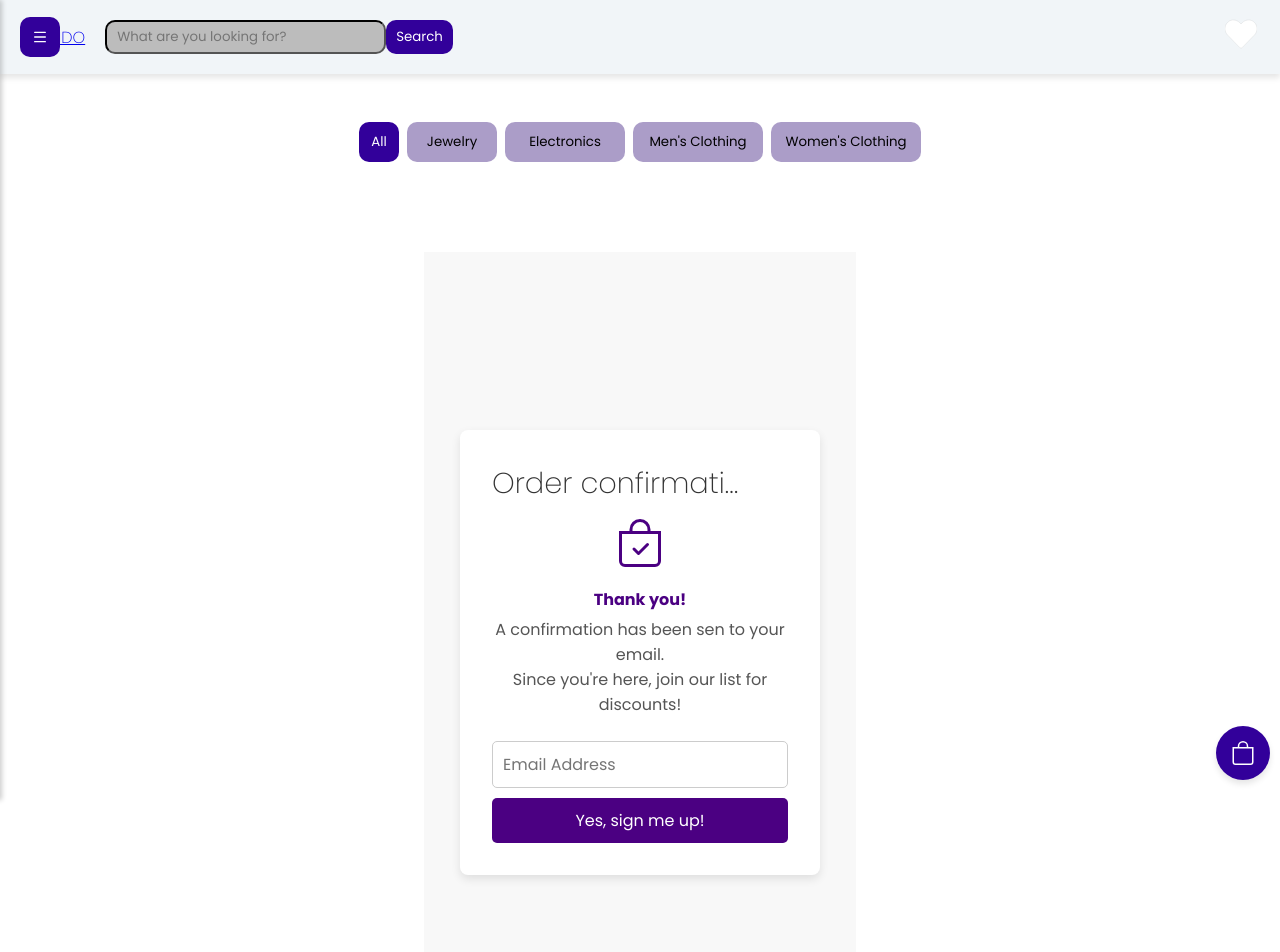
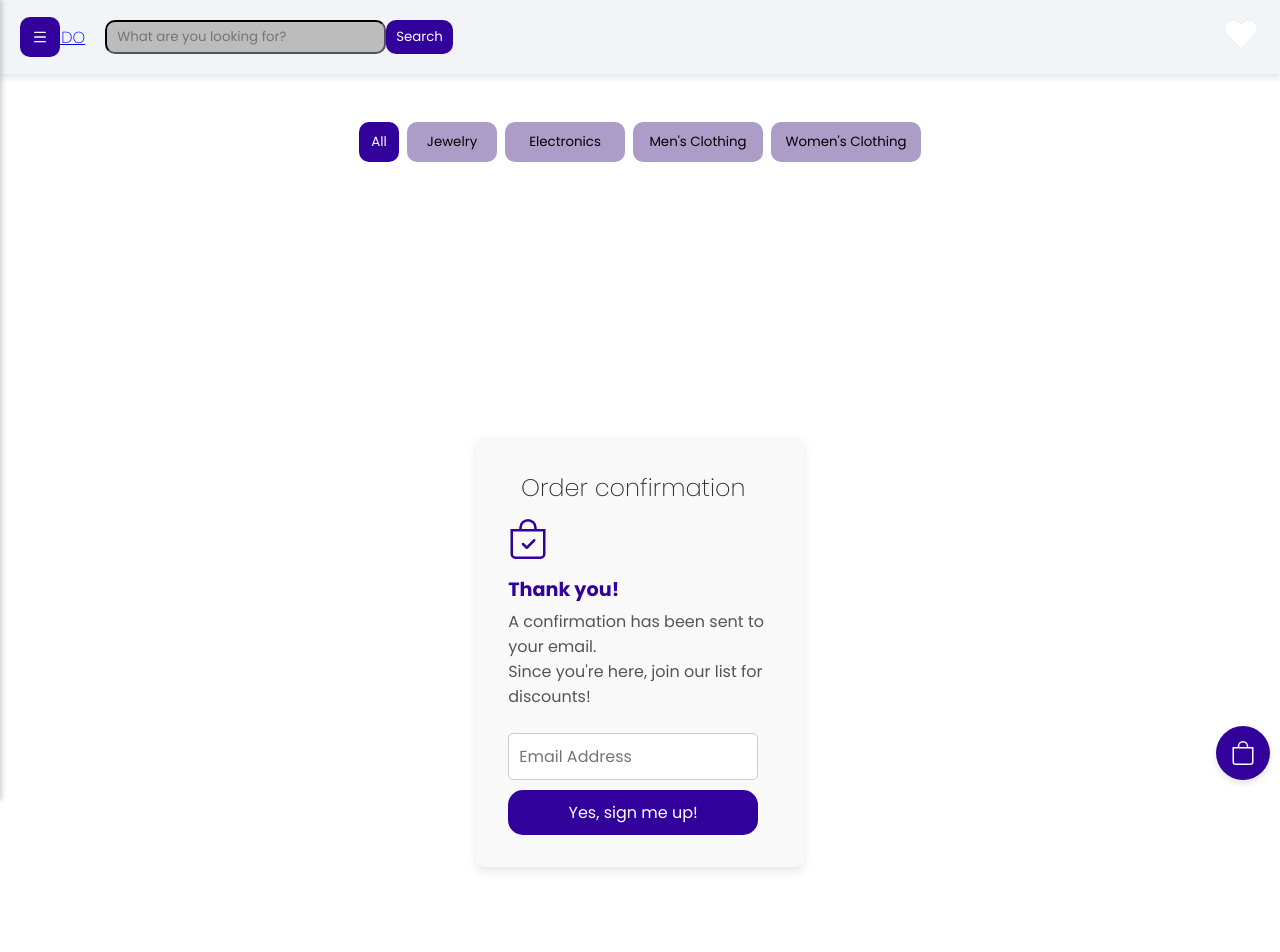
Before and after one commit to DianaOlivaresBarahona/CommitOrQuit, a React (Vite) app: page /confirmation in a window 1280 px wide. Shown: the top 952 px of the page. Built offline with nearby package versions, Linux system fonts and the light colour scheme; no server answers; a web font is replaced by a local one.

Commit message:
fixed css for order confirmation

```diff
--- a/src/pages/ConfirmationPage.jsx
+++ b/src/pages/ConfirmationPage.jsx
@@ -1,20 +1,50 @@
+// import React from "react";
+// import "../stylesheet/ConfirmationPage.css";
+// import { BsBagCheck } from "react-icons/bs";
+
+
+
+// const ConfirmationPage = () => {
+//     return (
+//         <div className="confirmation-page">
+//             <main className="content">
+//                 <h2>Order confirmation</h2>
+//                 <span className="icon">
+//                     <BsBagCheck />
+//                 </span>
+//                 <div className="thank-you">
+//                 <h3>Thank you!</h3>
+//                 <p>A confirmation has been sen to your email.<br/>Since you're here, join our list for discounts!</p>
+//                 </div>
+//                 <div className="subscribe">
+//                     <input type="email" placeholder="Email Address" />
+//                     <button className="subscribe-btn">Yes, sign me up!</button>
+//                 </div>
+//             </main>
+//         </div>
+//     );
+// };
+
+
+// export default ConfirmationPage;
+
 import React from "react";
 import "../stylesheet/ConfirmationPage.css";
 import { BsBagCheck } from "react-icons/bs";
 
-
-
 const ConfirmationPage = () => {
     return (
         <div className="confirmation-page">
+
             <main className="content">
-                <h2>Order confirmation</h2>
-                <span className="icon">
-                    <BsBagCheck />
-                </span>
                 <div className="thank-you">
-                <h3>Thank you!</h3>
-                <p>A confirmation has been sen to your email.<br/>Since you're here, join our list for discounts!</p>
+                    <h2>Order confirmation</h2>
+                    <span className="icon">
+                        <BsBagCheck />
+                    </span>
+                    <h3>Thank you!</h3>
+                    <p>A confirmation has been sent to your email.<br />
+                        Since you're here, join our list for discounts!</p>
                 </div>
                 <div className="subscribe">
                     <input type="email" placeholder="Email Address" />
@@ -25,5 +55,4 @@ const ConfirmationPage = () => {
     );
 };
 
-
 export default ConfirmationPage;
--- a/src/stylesheet/ConfirmationPage.css
+++ b/src/stylesheet/ConfirmationPage.css
@@ -4,20 +4,23 @@
     align-items: center;
     justify-content: center;
     min-height: 100vh;
-    background-color: #f8f8f8;
-    font-family: 'poppins', sans-serif;
+    /* background-color: #f8f8f8; */
+    font-family: 'Poppins', sans-serif;
     text-align: center;
     padding: 1rem;
 }
 
 
 .content {
-    background: white;
-    padding: 1.5rem;
+    background: #f9f9f9;
+    padding: 2rem;
     border-radius: 8px;
     box-shadow: 0px 4px 10px rgba(0, 0, 0, 0.1);
     max-width: 100%;
     width: 90%;
+    display: flex;
+    flex-direction: column;
+    align-items: center;
 }
 
 
@@ -27,79 +30,89 @@ h2 {
     margin-bottom: 10px;
 }
 
-
 .icon {
     font-size: 2.5rem;
-    color: #4b0082;
-    margin-bottom: 10px;
+    color: #32009A;
+    margin-bottom: 15px;
 }
 
 
+.thank-you {
+    text-align: left;
+    max-width: 300px;
+}
+
 .thank-you h3 {
-    font-size: 1rem;
-    color: #4b0082;
+    font-size: 1.2rem;
+    color: #32009A;
     margin-bottom: 5px;
 }
-
 
 .thank-you p {
     font-size: 1rem;
     color: #555;
 }
 
-
 .subscribe {
+    display: flex;
+    flex-direction: column;
+    align-items: flex-start;
     margin-top: 1.5rem;
+    width: 100%;
+    max-width: 350px;
 }
-
 
 .subscribe input {
     width: 100%;
     padding: 10px;
     border: 1px solid #ccc;
     border-radius: 5px;
+    font-size: 1rem;
     margin-bottom: 10px;
-    font-size: 1rem;
 }
 
-
 .subscribe-btn {
-    background-color: #4b0082;
+    background-color: #32009A;
     color: white;
     padding: 10px 15px;
     border: none;
-    border-radius: 5px;
+    border-radius: 15px;
     cursor: pointer;
     width: 100%;
+    max-width: 250px;
     font-size: 1rem;
+    transition: background-color 0.3s ease;
 }
 
-
 .subscribe-btn:hover {
-    background-color: #370061;
+    background-color: #5a00ff;
 }
-
-
 
 
 @media (min-width: 768px) {
     .content {
-        padding: 2rem;
-        max-width: 400px;
+        display: flex;
+        justify-content: space-between;
+        align-items: center;
+        text-align: left;
+        max-width: 800px;
     }
 
-
-    h2 {
-        font-size: 1.8rem;
+    .thank-you {
+        max-width: 300px;
     }
 
-
-    .icon {
-        font-size: 3rem;
+    .subscribe {
+        align-items: flex-start;
     }
 
+    .subscribe input {
+        width: 250px;
+    }
 
     .subscribe-btn {
         font-size: 1rem;
+        width: 100%;
+        justify-content: center;
     }
 }
```
